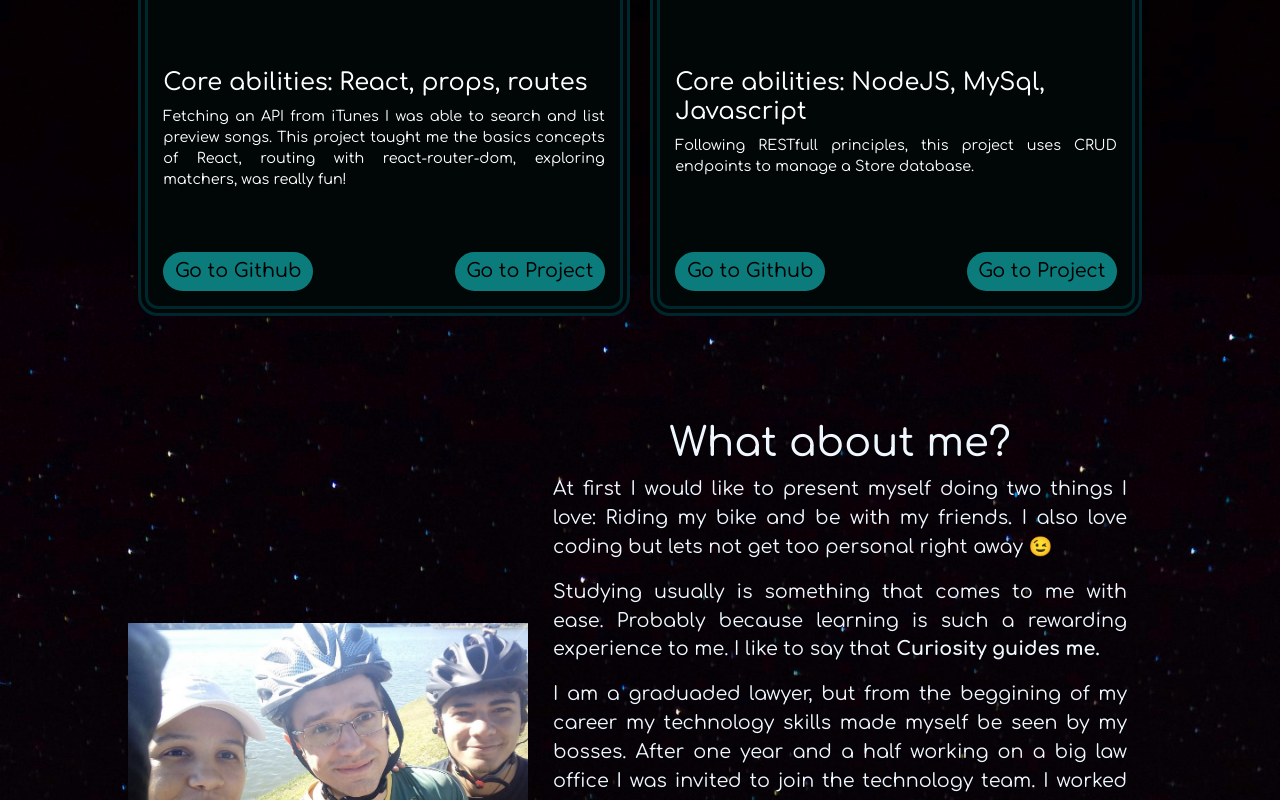
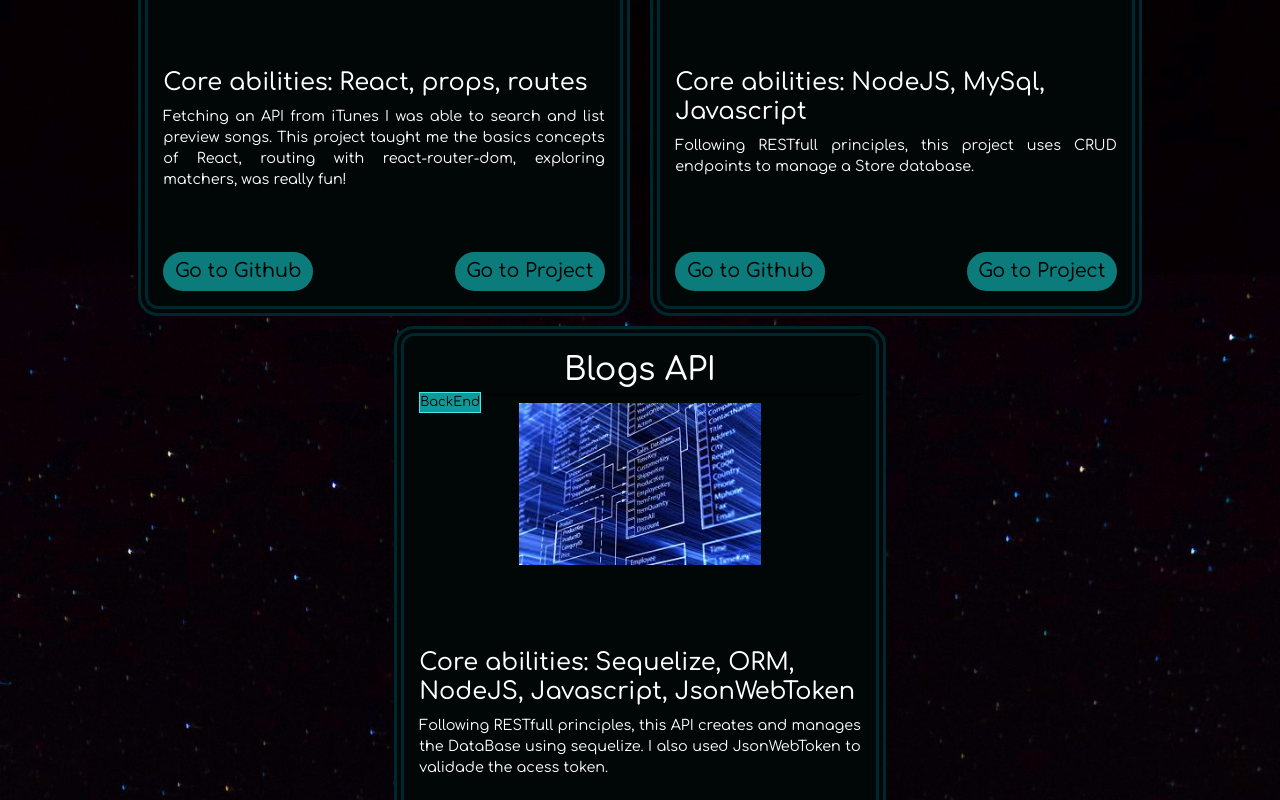
Before and after one commit to Leandro-Hespanhol/leandro-hespanhol.github.io, a React (Create React App) app: page / in a window 1280 px wide. Shown: the part 2000-2800 px from the top of the page. Built offline with nearby package versions, Linux system fonts and the light colour scheme.

Commit message:
blogs api

```diff
--- a/src/pages/data/projectsData.js
+++ b/src/pages/data/projectsData.js
@@ -38,7 +38,7 @@ export const reactProjects = [
     projectLink: 'https://leandro-hespanhol.github.io/TrybeTunes/',
   },
   {
-    name: 'Store Manager',
+    name: 'Store Manager API',
     frontBackFull: 'BackEnd',
     image: sqlimage,
     abilities: 'NodeJS, MySql, Javascript',
@@ -48,6 +48,17 @@ export const reactProjects = [
     link: 'https://github.com/Leandro-Hespanhol/BackEnd-Store-Manager',
     projectLink: 'https://github.com/Leandro-Hespanhol/BackEnd-Store-Manager',
   },
+  {
+    name: 'Blogs API',
+    frontBackFull: 'BackEnd',
+    image: sqlimage,
+    abilities: 'Sequelize, ORM, NodeJS, Javascript, JsonWebToken',
+    habilidades: 'Normalização de bases, mySQL: fundamentos e queries',
+    description: 'Following RESTfull principles, this API creates and manages the DataBase using sequelize. I also used JsonWebToken to validade the acess token.',
+    descricao: 'Seguindo princípios RESTfull e arquitetura MSC, esse projeto cria e utiliza o banco de dados com sequelize. Eu também usei o JsonWebToken para validar o token de acesso',
+    link: 'https://github.com/Leandro-Hespanhol/BackEnd-Store-Manager',
+    projectLink: 'https://github.com/Leandro-Hespanhol/BackEnd-Store-Manager',
+  },
 ]
 
 export const linkedinLink = 'https://www.linkedin.com/in/leandro-hespanhol/'
```
